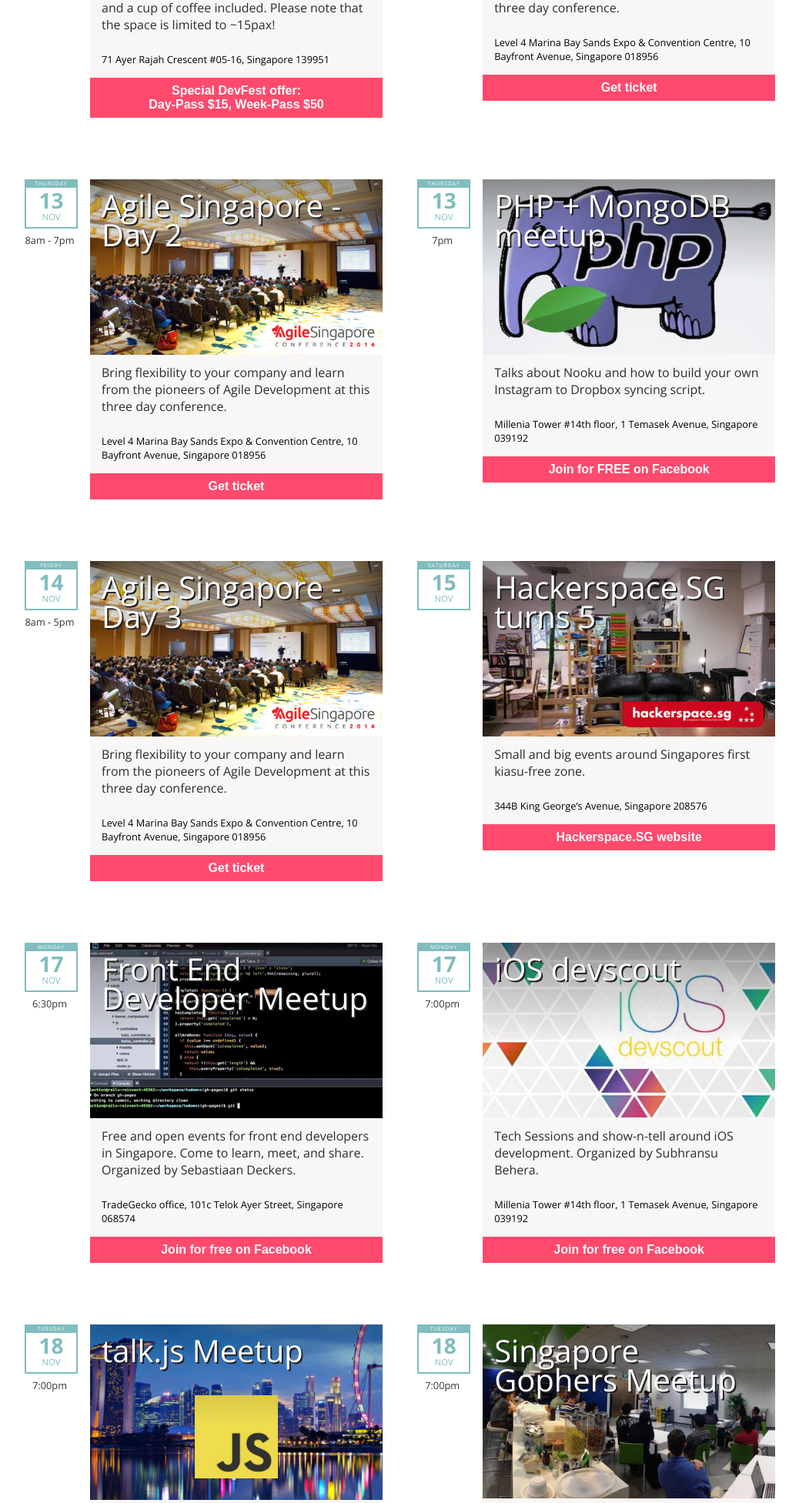
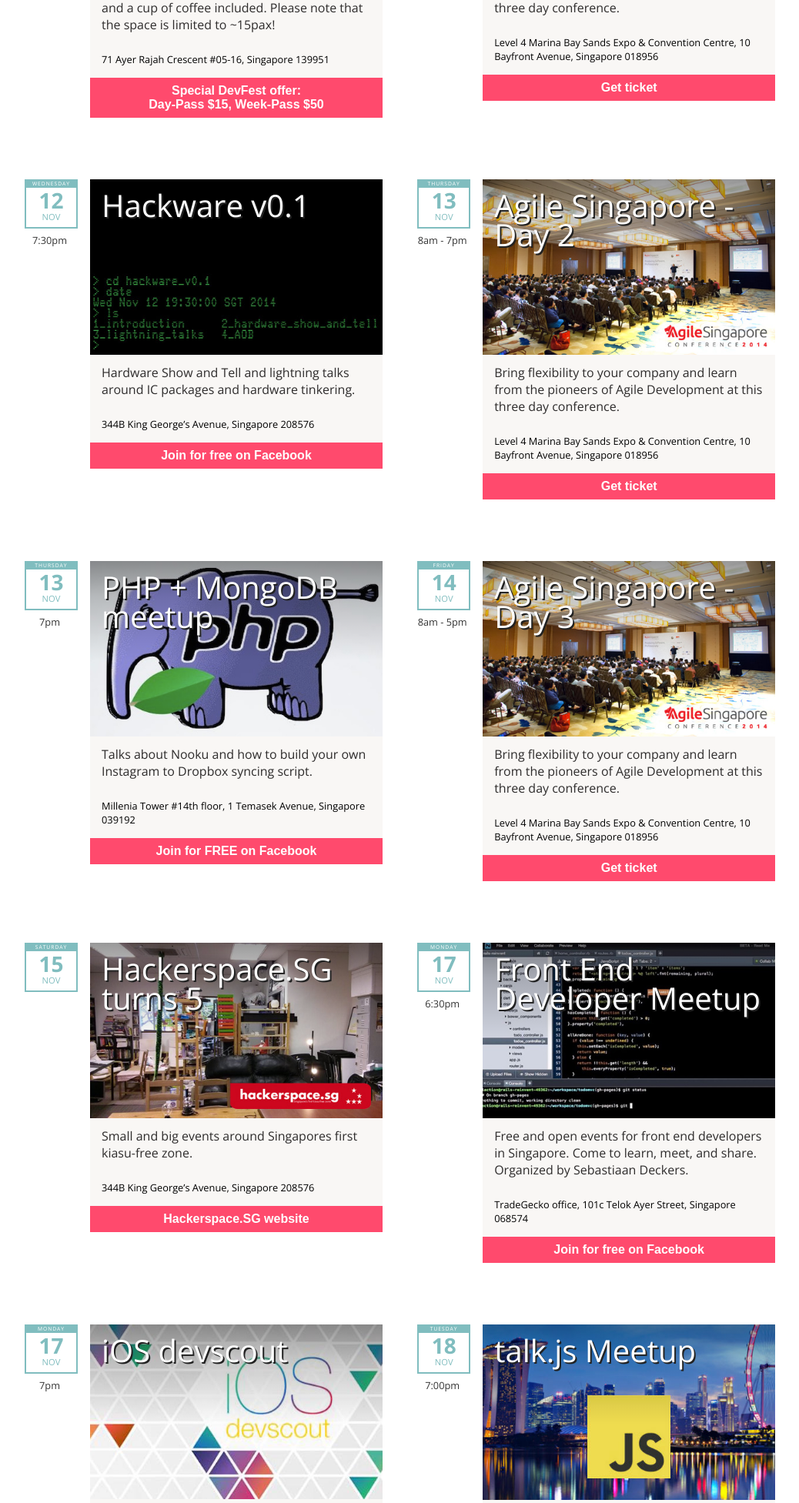
Before and after one commit to serrynaimo/2014.devfest.asia, a PHP site: page / in a window 1280 px wide. Shown: the part 716-2669 px from the top of the page at 77% size, without its empty margins (93-1131 px from the left). Run offline with PHP 8.4, Linux system fonts and the light colour scheme; some libraries are stand-ins or nearby versions; some web fonts are replaced.

Commit message:
Added dockers and hacker

```diff
--- a/index.php
+++ b/index.php
@@ -67,6 +67,16 @@
 				<div class="location">Level 4 Marina Bay Sands Expo & Convention Centre, 10 Bayfront Avenue, Singapore 018956</div>
 				<button onclick="location='http://agilesg2014.gevme.com/';">Get ticket</button>
 			</li>
+			<li style="background-image: url(img/hackware.jpg)">
+				<a href="https://www.facebook.com/events/741660682570878/">
+					<div class="date"><span class="weekday">Wednesday</span><span class="day">12</span> Nov</div>
+					<div class="time">7:30pm</div>
+					<h3>Hackware v0.1</h3>
+					<p class="desc">Hardware Show and Tell and lightning talks around IC packages and hardware tinkering.</p>
+				</a>
+				<div class="location">344B King George’s Avenue, Singapore 208576</div>
+				<button onclick="location='https://www.facebook.com/events/741660682570878/';">Join for free on Facebook</button>
+			</li>
 			<li style="background-image: url(img/agile.jpg)">
 				<a name="thu13" href="http://2014.agilesingapore.org/">
 					<div class="date"><span class="weekday">Thursday</span><span class="day">13</span> Nov</div>
@@ -120,7 +130,7 @@
 			<li style="background-image: url(img/ios.jpg)">
 				<a href="https://www.facebook.com/events/1524971714415125/">
 					<div class="date"><span class="weekday">Monday</span><span class="day">17</span> Nov</div>
-					<div class="time">7:00pm</div>
+					<div class="time">7pm</div>
 					<h3>iOS devscout</h3>
 					<p class="desc">Tech Sessions and show-n-tell around iOS development. Organized by Subhransu Behera.</p>
 				</a>
@@ -140,7 +150,7 @@
 			<li style="background-image: url(img/gophers.jpg)">
 				<a href="https://www.facebook.com/events/453800508091383/">
 					<div class="date"><span class="weekday">Tuesday</span><span class="day">18</span> Nov</div>
-					<div class="time">7:00pm</div>
+					<div class="time">7pm</div>
 					<h3>Singapore Gophers Meetup</h3>
 					<p class="desc">Talks and discussions about the programming language Go. Organized by Lakshan Perera.</p>
 				</a>
@@ -166,6 +176,16 @@
 				</a>
 				<div class="location">Southermost Point Island, Sentosa, Singapore</div>
 				<button onclick="location='https://eventnook.com/event/register/22634';">$30 cover charge, free for CSSConf/JSConf.Asia attendees</button>
+			</li>
+			<li style="background-image: url(img/dockers.jpg)">
+				<a href="http://www.meetup.com/Docker-Singapore/events/217758232/">
+					<div class="date"><span class="weekday">Wednesday</span><span class="day">19</span> Nov</div>
+					<div class="time">7pm</div>
+					<h3>Docker Meetup</h3>
+					<p class="desc">Talks: Simple Virtual Hosting with Docker and CoreOS + Docker</p>
+				</a>
+				<div class="location">SingTel Comcentre Podium, SingTel Theatrette, 31B Exeter Road, Singapore 239733</div>
+				<button onclick="location='http://www.meetup.com/Docker-Singapore/events/217758232/';">Join for free on meetup.com</button>
 			</li>
 			<li style="background-image: url(img/jsconf.jpg)">
 				<a name="thu20" href="http://2014.jsconf.asia">
@@ -210,7 +230,7 @@
 			<li style="background-image: url(img/kopi.jpg)">
 				<a name="sat22" href="https://github.com/KopiJS/kopi.js/issues/15">
 					<div class="date"><span class="weekday">Saturday</span><span class="day">22</span> Nov</div>
-					<div class="time">11:00am</div>
+					<div class="time">11am</div>
 					<h3>KopiJS</h3>
 					<p class="desc">
 						1. Gather at Kopi place. Chop all the tables.<br/>
```
Also changed, not shown: img/dockers.jpg (added), img/hackware.jpg (added).
